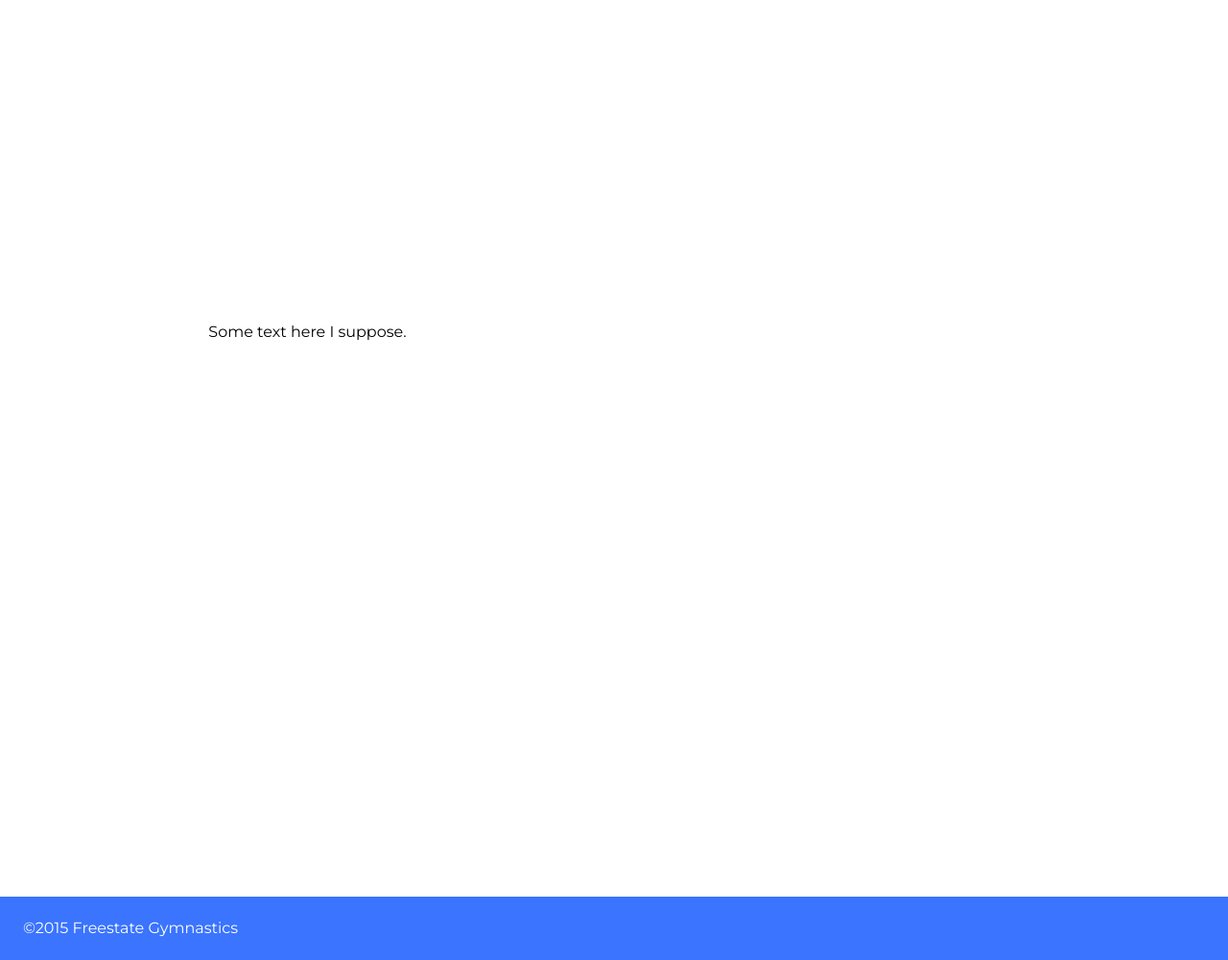
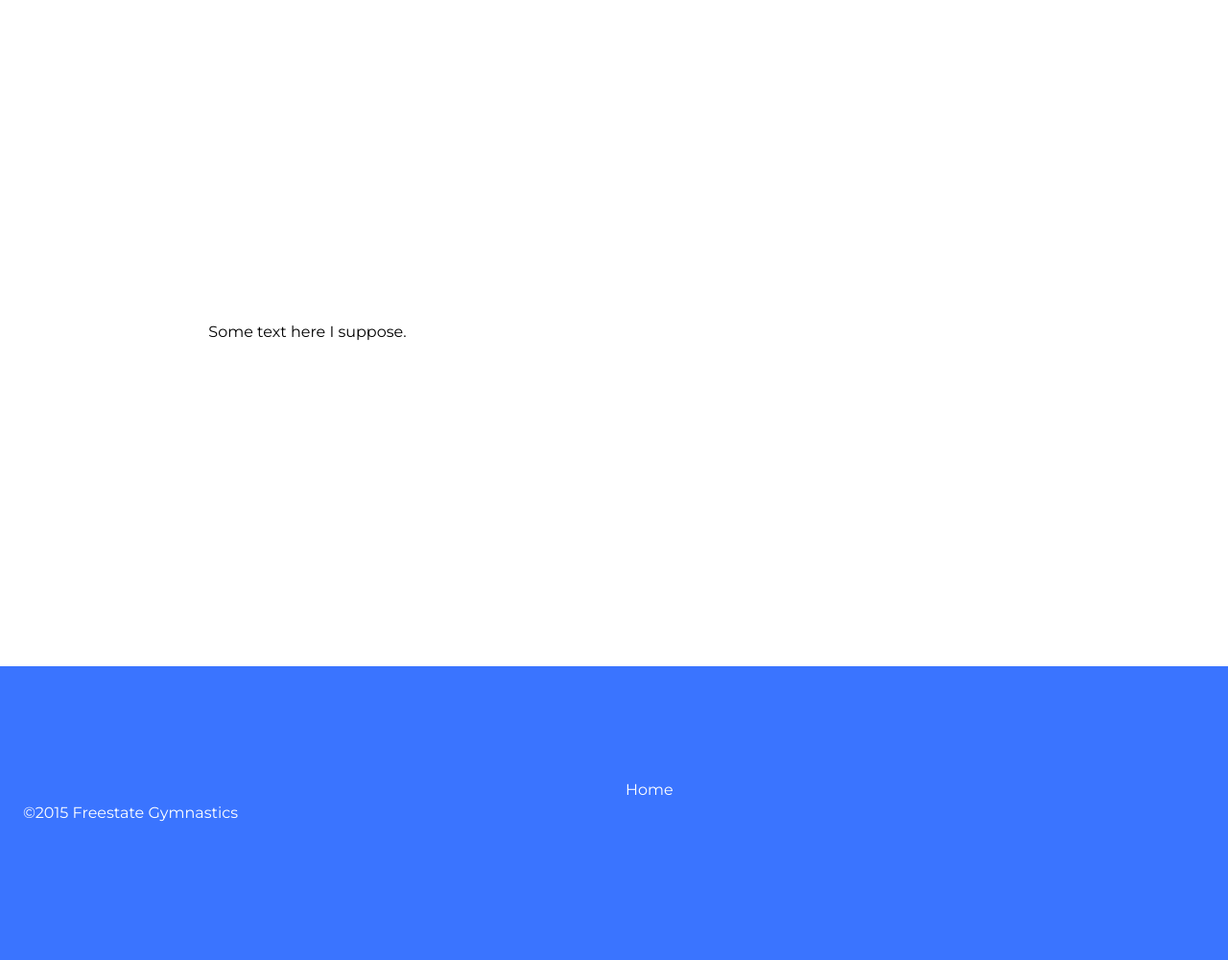
Before and after one commit to bzle/freestate, a Jekyll site: the page built from index.html, in a window 1280 px wide. Shown: the whole page at 96% size. Built offline with Jekyll 4.4.1, drawn with Linux system fonts in a browser that asks for light colours; nearby versions of some CDN libraries.

Commit message:
Updated '_includes/footer.html' via CloudCannon

```diff
--- a/_includes/footer.html
+++ b/_includes/footer.html
@@ -1,3 +1,12 @@
 <footer>
-    <div class="footer__copyright editable">&copy;2015 Freestate Gymnastics</div>
+    <section class="grid">
+        <div class="grid__item one-half">
+            <div class="footer__copyright editable">&copy;2015 Freestate Gymnastics</div>
+        </div>
+        <div class="grid__item one-half">
+            <div class="footer__nav editable">
+                Home
+            </div>
+        </div>
+    </section>
 </footer>
```
